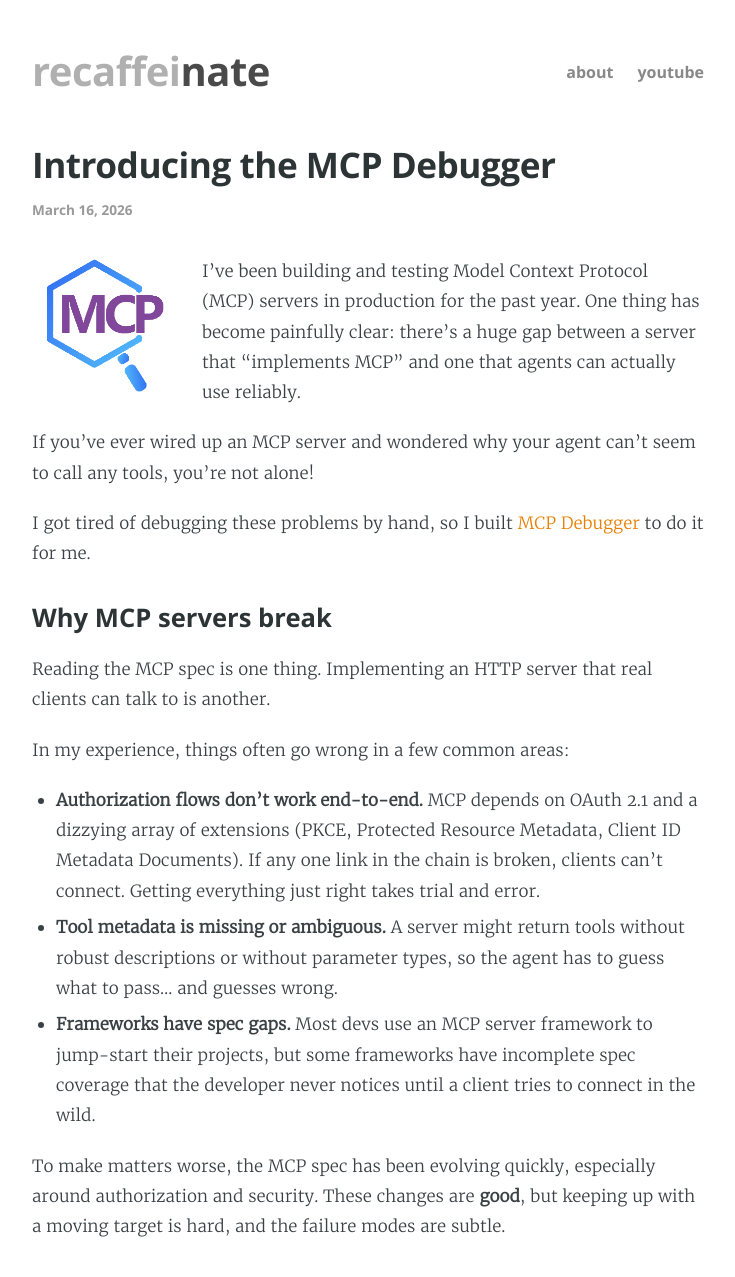
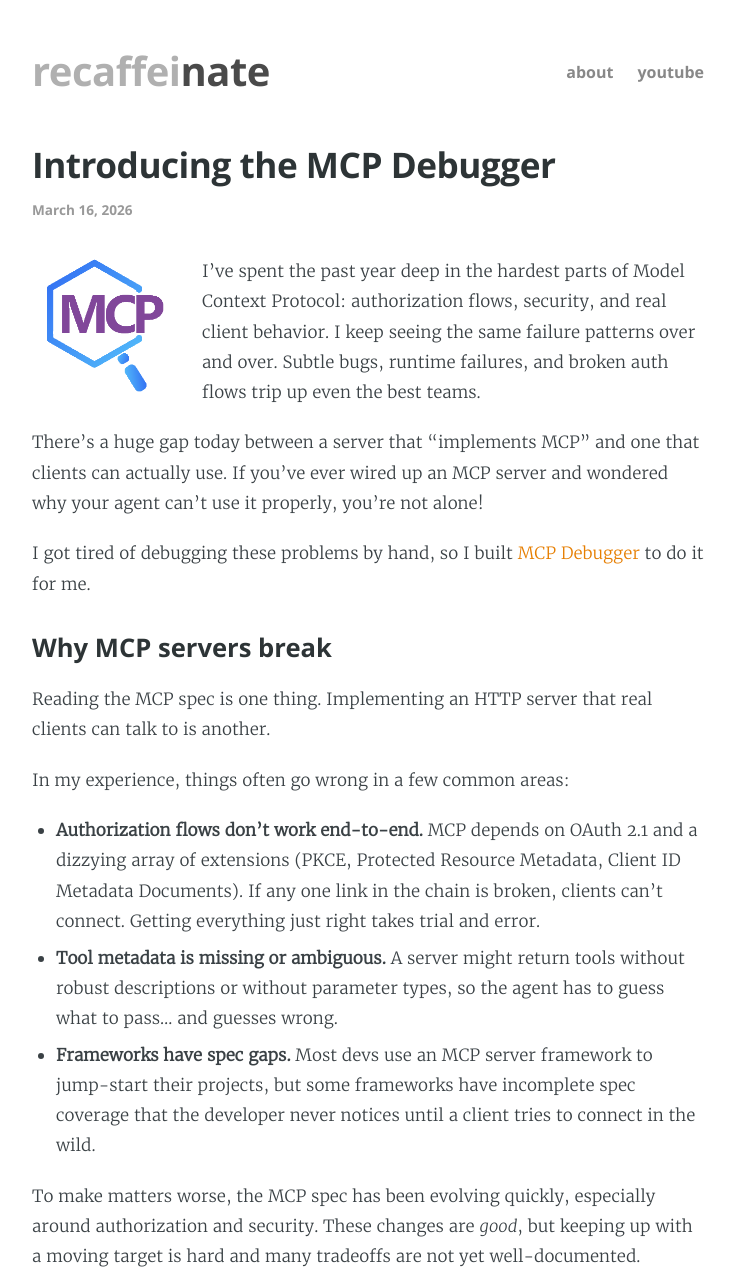
Before and after one commit to nbarbettini/recaffeinate.co, an Astro site: page /post/introducing-mcp-debugger in a window 1280 px wide. Shown: the top 1277 px of the page, without its empty margins (272-1007 px from the left). Built offline with nearby package versions, Linux system fonts and the light colour scheme; Astro itself is replaced by a stand-in of ours.

Commit message:
Tweak post

```diff
--- a/src/content/post/introducing-mcp-debugger.md
+++ b/src/content/post/introducing-mcp-debugger.md
@@ -7,9 +7,9 @@ tags: ["mcp", "mcpdebugger"]
 
 <img src="/img/post/introducing-mcp-debugger/mcp-logo-sm.png" class="headshot">
 
-I've been building and testing Model Context Protocol (MCP) servers in production for the past year. One thing has become painfully clear: there's a huge gap between a server that "implements MCP" and one that agents can actually use reliably.
+I've spent the past year deep in the hardest parts of Model Context Protocol: authorization flows, security, and real client behavior. I keep seeing the same failure patterns over and over. Subtle bugs, runtime failures, and broken auth flows trip up even the best teams.
 
-If you've ever wired up an MCP server and wondered why your agent can't seem to call any tools, you're not alone!
+There's a huge gap today between a server that "implements MCP" and one that clients can actually use. If you've ever wired up an MCP server and wondered why your agent can't use it properly, you're not alone!
 
 I got tired of debugging these problems by hand, so I built <a href="https://mcpdebugger.dev" target="_blank">MCP Debugger</a> to do it for me.
 
@@ -24,7 +24,7 @@ In my experience, things often go wrong in a few common areas:
 * **Tool metadata is missing or ambiguous.** A server might return tools without robust descriptions or without parameter types, so the agent has to guess what to pass... and guesses wrong.
 * **Frameworks have spec gaps.** Most devs use an MCP server framework to jump-start their projects, but some frameworks have incomplete spec coverage that the developer never notices until a client tries to connect in the wild.
 
-To make matters worse, the MCP spec has been evolving quickly, especially around authorization and security. These changes are **good**, but keeping up with a moving target is hard, and the failure modes are subtle.
+To make matters worse, the MCP spec has been evolving quickly, especially around authorization and security. These changes are _good_, but keeping up with a moving target is hard and many tradeoffs are not yet well-documented.
 
 
 ## Introducing MCP Debugger
@@ -41,7 +41,7 @@ The result is a report that tells you what would cause an agent to fail... befor
 
 ## Try it out
 
-Head over to <a href="https://mcpdebugger.dev" target="_blank">mcpdebugger.dev</a>, paste your server URL, and get a report in a few seconds.
+Head over to <a href="https://mcpdebugger.dev" target="_blank">mcpdebugger.dev</a>, paste your server URL, and get a report in a few seconds:
 
 <a href="https://mcpdebugger.dev" target="_blank"><img src="/img/post/introducing-mcp-debugger/screenshot.webp" alt="MCP Debugger report screenshot: B grade"></a>
 
```
